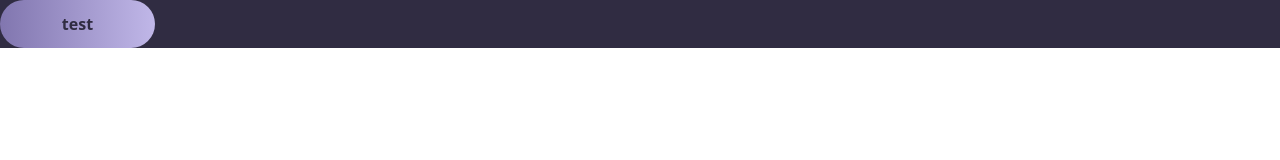
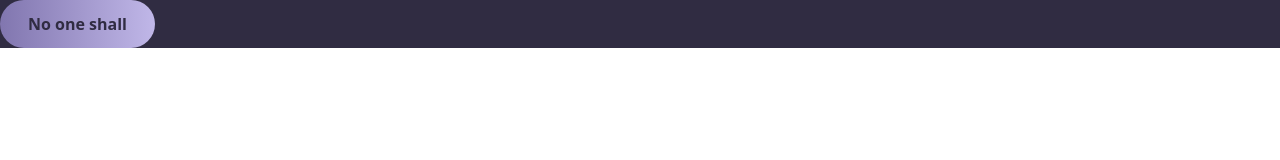
Before and after one commit to mmdbzr/LandingPage, a React (Vite) app: page / in a window 1280 px wide. Shown: the top 160 px of the page. Built offline with nearby package versions, Linux system fonts and the light colour scheme; a web font is replaced by a local one.

Commit message:
add landing page

```diff
--- a/src/Pages/LandingPage.tsx
+++ b/src/Pages/LandingPage.tsx
@@ -7,7 +7,7 @@ interface ComponentProps {
 const LandingPage: React.FC<ComponentProps> = ({ className }) => {
 	return (
 		<div className={`${className}`}>
-			<PrimaryButton>test</PrimaryButton>
+			<PrimaryButton> No one shall</PrimaryButton>
 		</div>
 	);
 };
```
